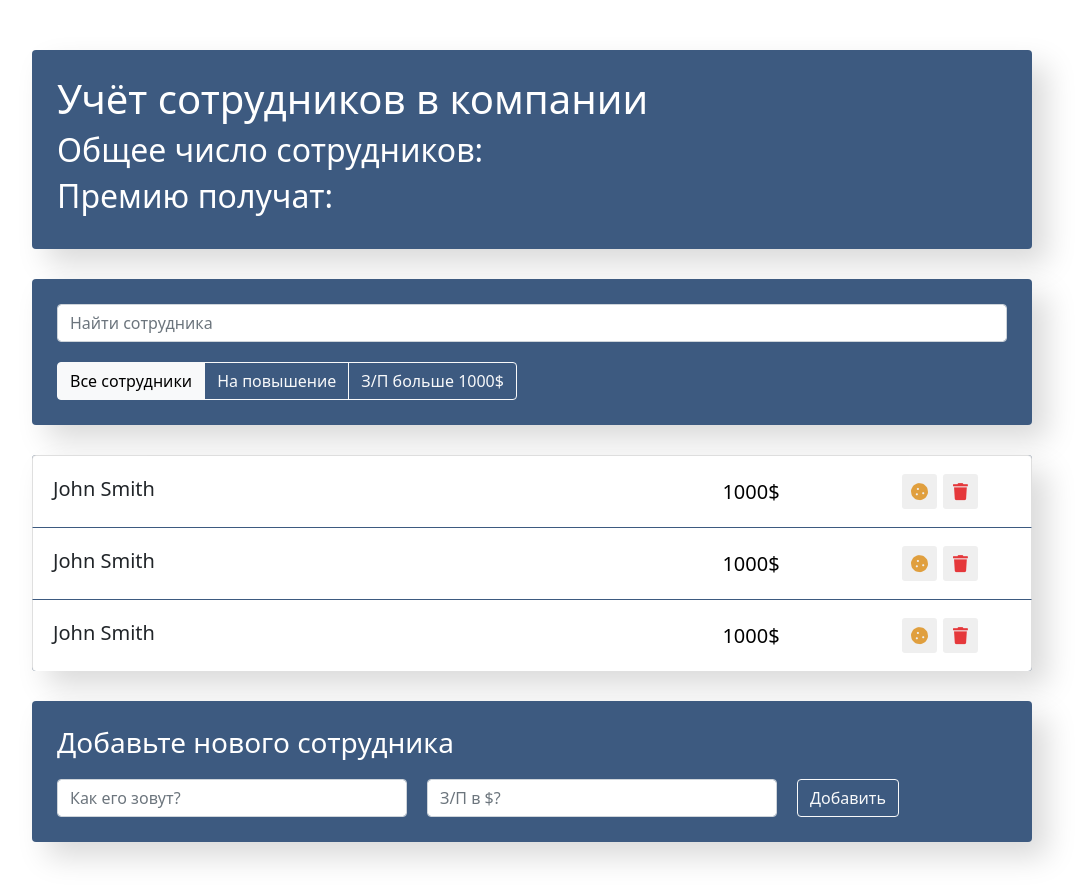
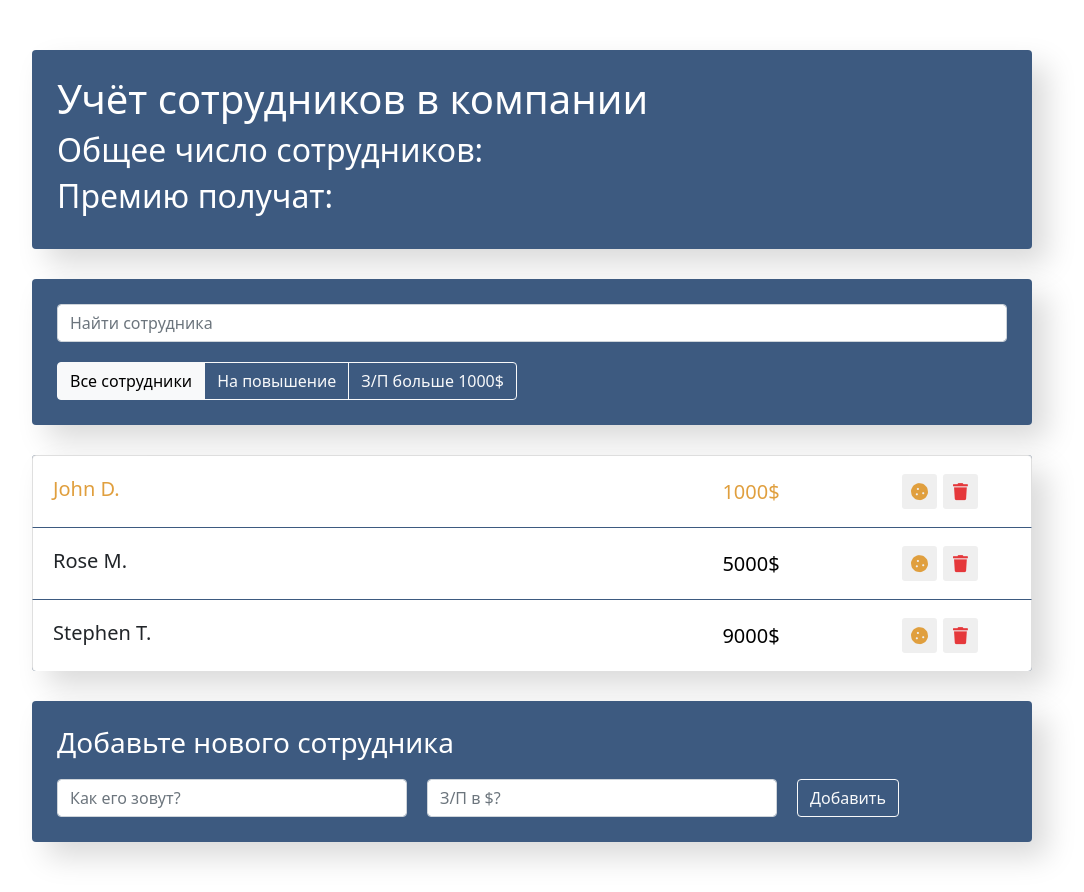
Before and after one commit to julia-poskannaya/react-a-list-of-employees, a React (Create React App) app: page / in a window 1280 px wide. Shown: the whole page, without its empty margins (108-1192 px from the left). Built offline with nearby package versions, Linux system fonts and the light colour scheme.

Commit message:
Adding information about employees

```diff
--- a/src/components/app/App.js
+++ b/src/components/app/App.js
@@ -7,6 +7,11 @@
 
 
 const App = () => {
+    const data = [
+        {name: 'John D.', salary: 1000, increase: true},
+        {name: 'Rose M.', salary: 5000, increase: false},
+        {name: 'Stephen T.', salary: 9000, increase: false},
+    ]
     return (
         <div className = "app">
             <AppInfo/>
@@ -16,7 +21,7 @@
                 <AppFilter/>
             </div>
 
-            <EmployeesList/>
+            <EmployeesList data={data}/>
             <EmployeesAddForm/>
         </div>
 
--- a/src/components/employees-list-item/EmployeesListItem.js
+++ b/src/components/employees-list-item/EmployeesListItem.js
@@ -1,8 +1,12 @@
-const EmployeesListItem = () => {
+const EmployeesListItem = ({name, salary, increase}) => {
+    let classNames = "list-group-item d-flex justify-content-between";
+    if(increase){
+        classNames += ' increase';
+    }
     return (
-        <li className="list-group-item d-flex justify-content-between">
-            <span className="list-group-item-label">John Smith</span>
-            <input type="text" className="list-group-item-input" defaultValue="1000$"/>
+        <li className={classNames}>
+            <span className="list-group-item-label">{name}</span>
+            <input type="text" className="list-group-item-input" defaultValue={salary + '$'}/>
             <div className='d-flex justify-content-center align-items-center'>
                 <button type="button"
                     className="btn-cookie btn-sm ">
--- a/src/components/employees-list/EmployeesList.js
+++ b/src/components/employees-list/EmployeesList.js
@@ -1,11 +1,12 @@
 import EmployeesListItem from "../employees-list-item/EmployeesListItem";
 
-const EmployeesList = () => {
+const EmployeesList = ({data}) => {
+    const elements = data.map((item) => {
+        return <EmployeesListItem {...item}/> //name={item.name} salary={item.sallary} increase={item.increase}
+    })
     return (
         <ul className="app-list list-group">
-            <EmployeesListItem/>
-            <EmployeesListItem/>
-            <EmployeesListItem/>
+            {elements}
         </ul>
     )
 }
```
